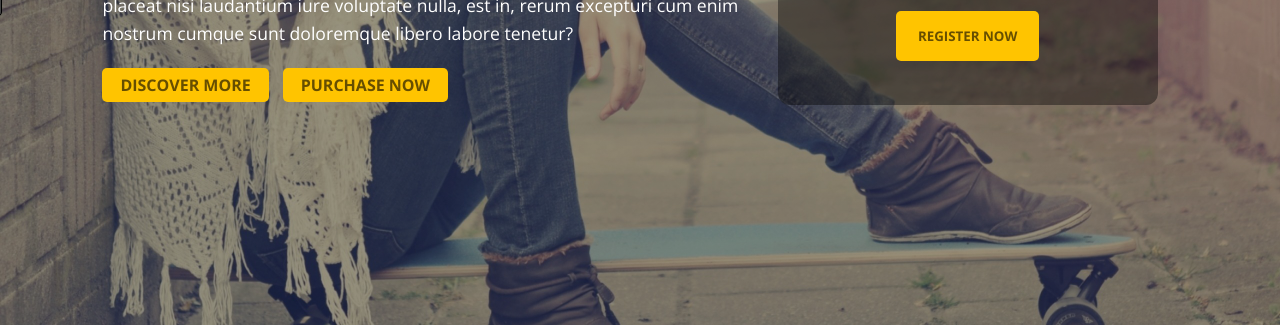
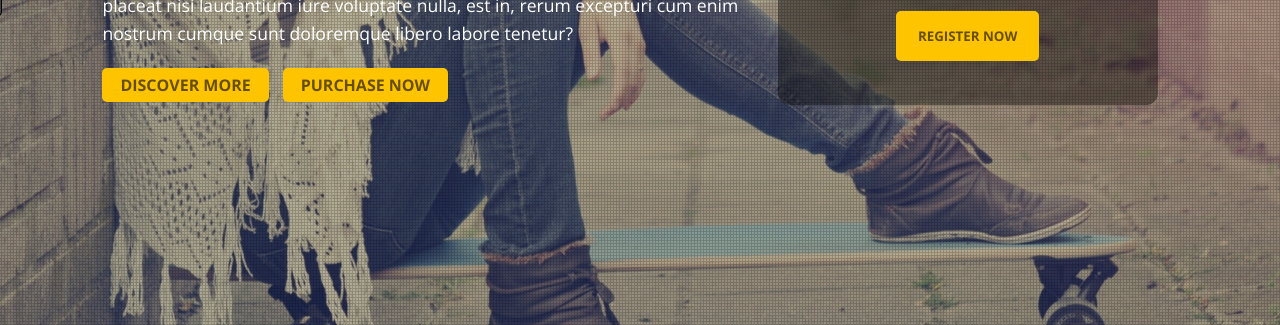
Before and after one commit to victordruc/html-css-level_2, a plain HTML site: page development/xlander-contact-form/index.html in a window 1280 px wide. Shown: the part 475-800 px from the top of the page. Drawn offline with nearby package versions, Linux system fonts and the light colour scheme.

Commit message:
Add files via upload

```diff
--- a/development/xlander-contact-form/style.scss
+++ b/development/xlander-contact-form/style.scss
@@ -23,8 +23,11 @@ a {
 .page {
   width: 100vw;
   height: 100vh;
-  background: linear-gradient($blackTranparent), url(images/intro_bkg.jpg);
-  background-size: cover;
+  // background: linear-gradient($blackTranparent), url(images/intro_bkg.jpg);
+
+  background: radial-gradient($blackTranparent, $blackTranparent 50%, transparent), url(images/intro_bkg.jpg);
+
+  background-size: 3px 3px, cover;
   grid-template: 60px 1fr / 8% 1fr 8%;
 }
 
```
Also changed, not shown: development/xlander-contact-form/style.css, 1 other file.
